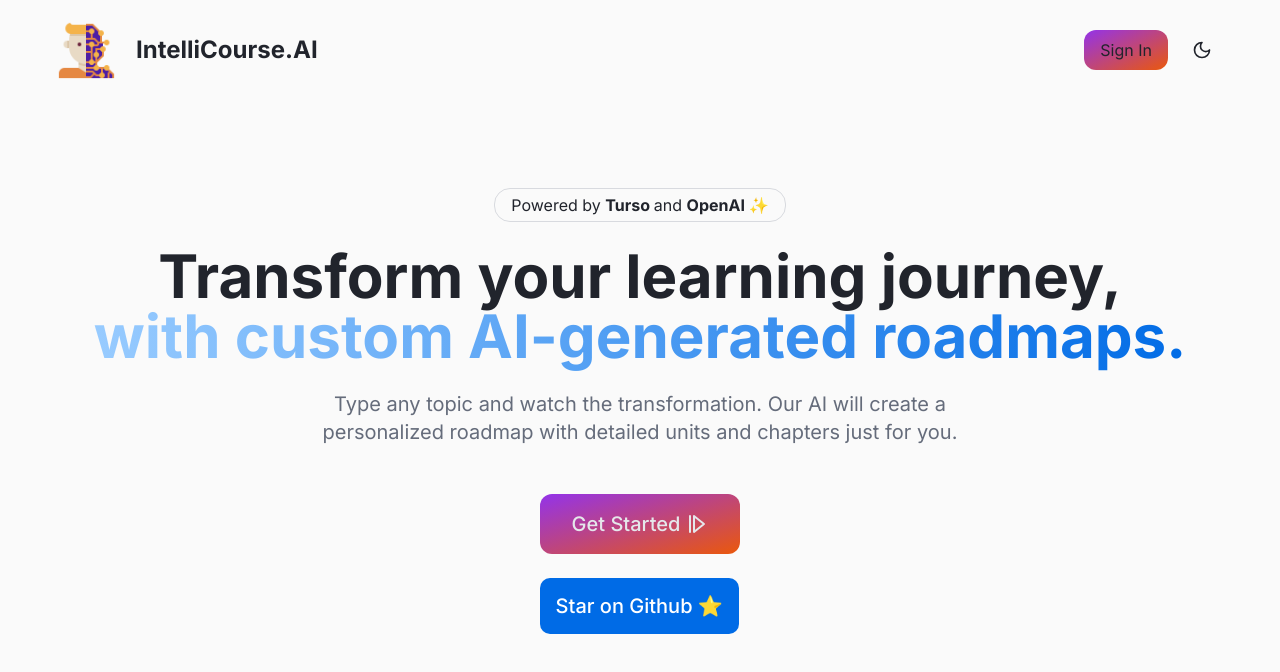
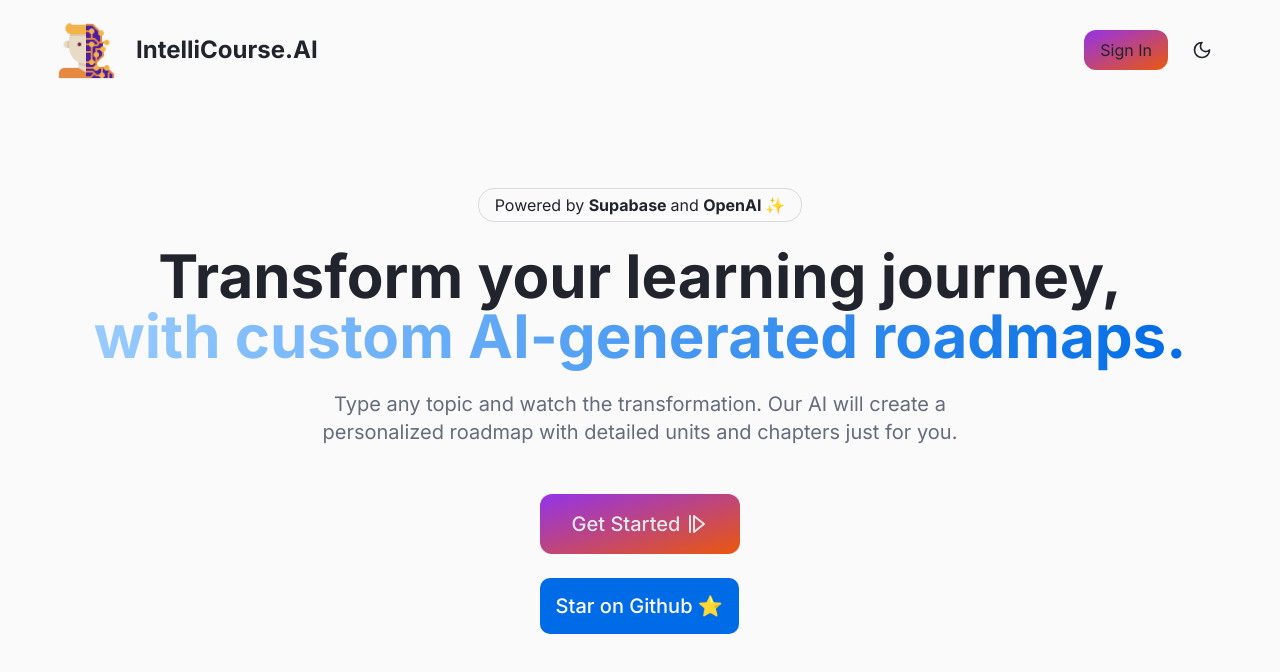
Before and after one commit to Eddie-Kuo/intellicourse-ai, a Next.js app: page / in a window 1280 px wide. Shown: the top 672 px of the page. Built offline with nearby package versions, Linux system fonts and the light colour scheme; no server answers.

Commit message:
update landing page;

```diff
--- a/src/app/page.tsx
+++ b/src/app/page.tsx
@@ -17,9 +17,9 @@ export default function Home() {
               <a
                 className="font-bold"
                 target="_blank"
-                href="https://turso.tech/"
+                href="https://supabase.com/"
               >
-                Turso{" "}
+                Supabase{" "}
               </a>
               and{" "}
               <a
```
